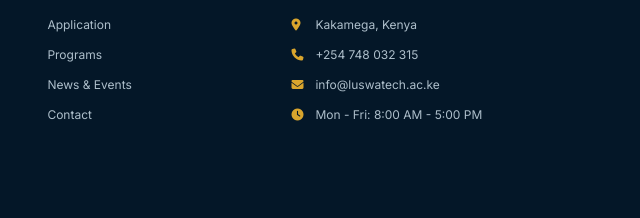
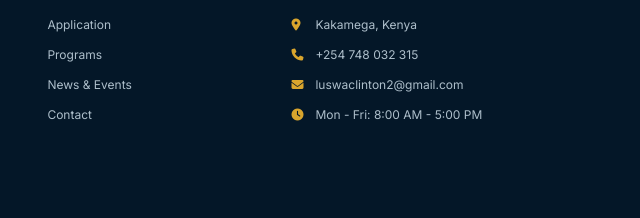
Before and after one commit to Lcwebdesigner/luswa_technical_college, a plain HTML site: page index.html in a window 1280 px wide. Shown: the part 5729-5947 px from the top of the page, 640-1280 px from the left. Drawn offline with Linux system fonts and the light colour scheme.

Commit message:
Update index.html

```diff
--- a/index.html
+++ b/index.html
@@ -489,7 +489,7 @@
                     <i class="fas fa-location-dot"></i> Kakamega, Kenya
                 </a>
                 <a href="tel:+254748032315"><i class="fas fa-phone"></i> +254 748 032 315</a>
-                <a href="mailto: luswaclinton2@gmail.com"><i class="fas fa-envelope"></i> info@luswatech.ac.ke</a>
+                <a href="mailto: luswaclinton2@gmail.com"><i class="fas fa-envelope"></i> luswaclinton2@gmail.com </a>
                 <span><i class="fas fa-clock"></i> Mon - Fri: 8:00 AM - 5:00 PM</span>
             </div>
         </div>
```
